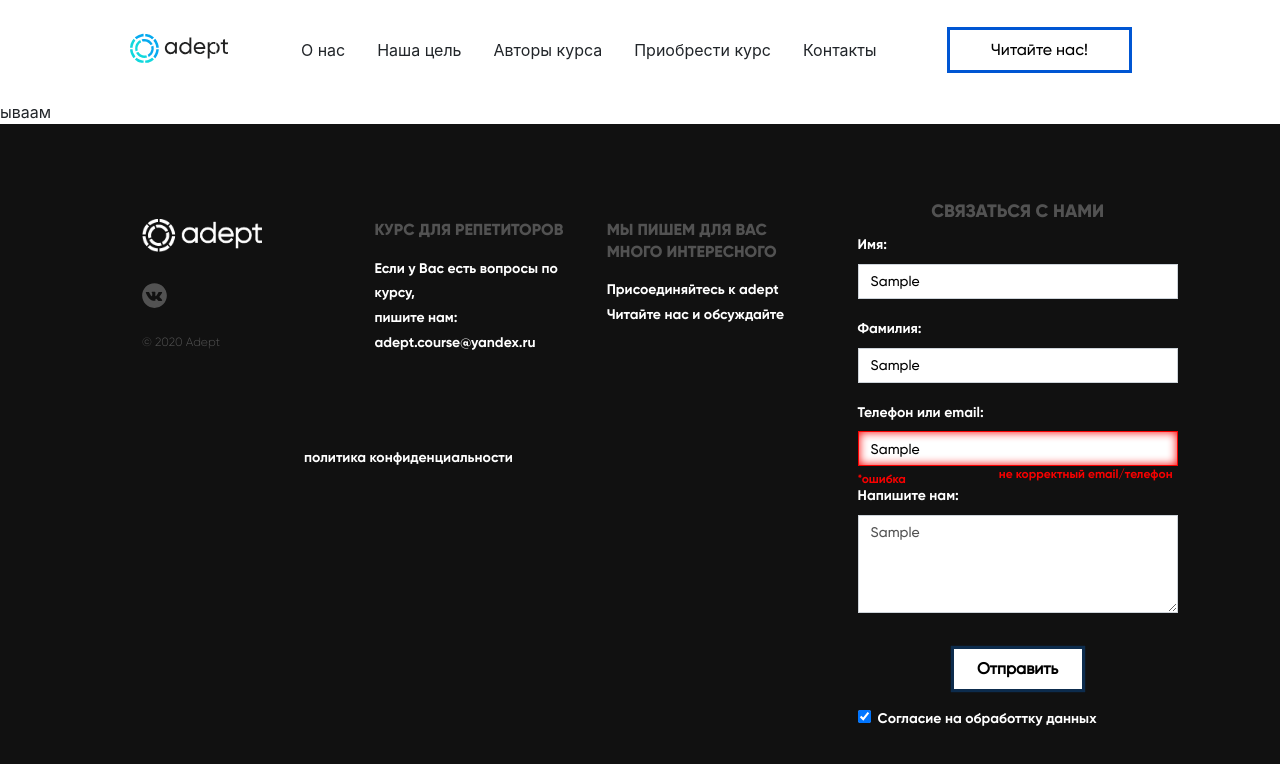
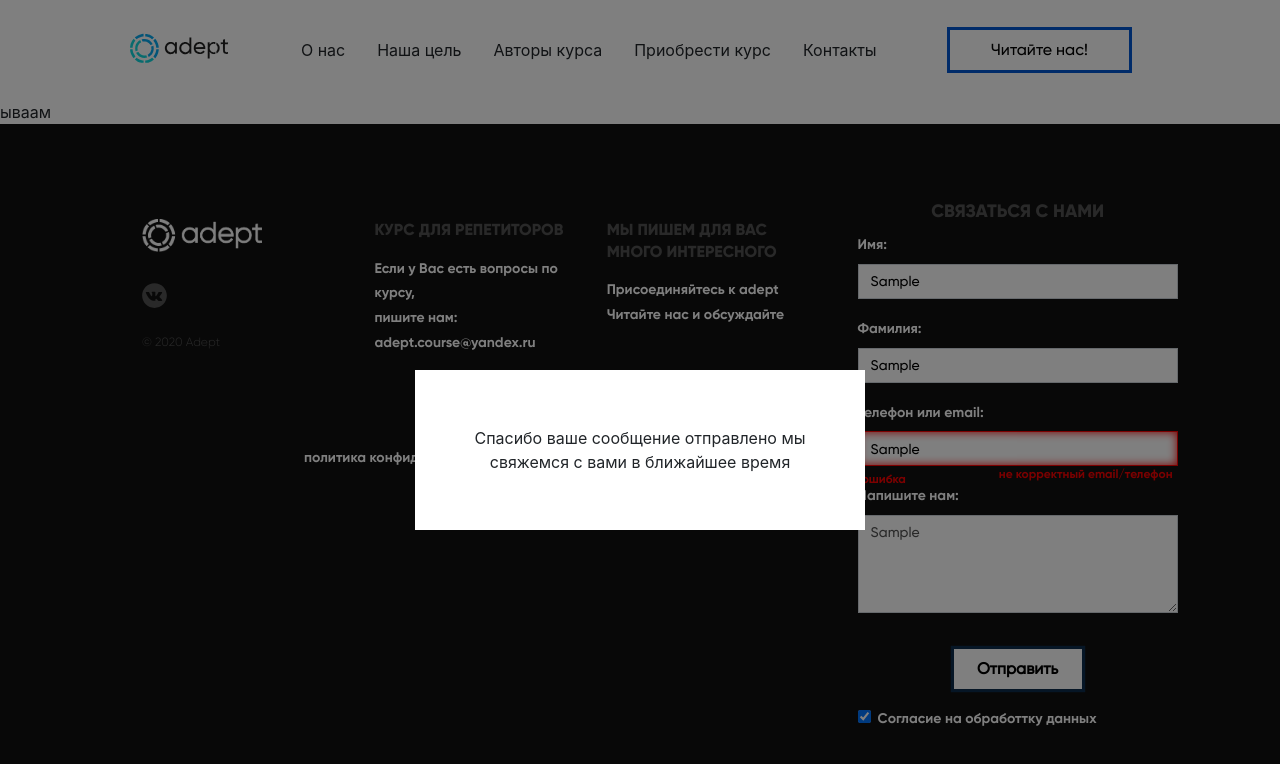
Before and after one commit to SergeyDef/portfolio-0, a Vue app: page /privacy_policy in a window 1280 px wide. Both pictures are taken after typing "Sample", "Sample", "Sample", "Sample" into the empty fields and a click on the input "Отправить". Shown: the top 764 px of the page. Built offline with nearby package versions, Linux system fonts and the light colour scheme; what vue-yandex-metrika would draw is missing.

Commit message:
client(ref)

```diff
--- a/src/components/FooterSection.vue
+++ b/src/components/FooterSection.vue
@@ -197,27 +197,17 @@
 					</div>
 			</form>
 		</div>
-		<!-- <frameset rows="80,*" cols="*">
-			<noscript class="footer__counter">
-			<div>
-				<img src="https://mc.yandex.ru/watch/72354526" style="position:absolute; left:-9999px;" alt="" />
+		<div class="modal" v-if="answerTrue">
+			<div class="modal__wrapper">
+				<span class="modal__block">Спасибо ваше сообщение отправлено мы свяжемся с вами в ближайшее время</span>
 			</div>
-		</noscript>
-			<script type="text/javascript">
-				(function(m,e,t,r,i,k,a){m[i]=m[i]||function(){(m[i].a=m[i].a||[]).push(arguments)};
-				m[i].l=1*new Date();k=e.createElement(t),a=e.getElementsByTagName(t)[0],k.async=1,k.src=r,a.parentNode.insertBefore(k,a)});
-			(window, document, "script", "https://mc.yandex.ru/metrika/tag.js", "ym");
-			ym(72354526, "init", { clickmap:true, trackLinks:true, accurateTrackBounce:true, webvisor:true });
-			</script>
-		</frameset> -->
-		<!-- Yandex.Metrika counter -->
+		</div>
 	</div>
 </template>
 
 <script>
 import { validationMixin } from 'vuelidate'
 import { required, email } from 'vuelidate/lib/validators'
-import VueYandexMetrika from 'vue-yandex-metrika'
 
 export default {
 	mixins: [validationMixin],
@@ -233,7 +223,8 @@ export default {
 				contact: null,
 				massage: null,
 				consent: true,
-			}
+			},
+			answerTrue: false,
 		}
 	},
 	methods: {
@@ -249,10 +240,9 @@ export default {
 
 			if (result) {
 				let form = this.feedback;
-				// console.log(form);
 				this.$store.dispatch('SET_FORM', form);
 			} else {
-				alert("ошибка");
+				this.answerTrue = true;
 			}
 		},
 		privacyPolicy: function () {
@@ -260,12 +250,6 @@ export default {
 		}
 	},
 	maunted() {
-				(VueYandexMetrika, {
-				id: 72354526,
-				env: process.env.NODE_ENV
-				// other options
-		})
-		console.log(this.$metrika)
 	},
 	validations: {
 		feedback: {
@@ -466,6 +450,33 @@ export default {
 			width: 50px;
 			height: 100px;
 			background-color: #fff;
+		}
+	}
+	.modal{
+		position: fixed;
+		z-index: 99999999;
+		padding-top: 100px;
+		left: 0;
+		top: 0;
+		display: flex;
+		height: 100%;
+		width: 100%;
+		overflow: auto;
+		background-color: rgb(0,0,0);
+		background-color: rgba(0,0,0,0.5);
+
+		&__wrapper{
+			width: 450px;
+			height: 160px;
+			background-color: #fff;
+			margin: auto;
+			display: flex;
+		}
+		&__block{
+			text-align: center;
+			display: block;
+			width: 80%;
+			margin: auto;
 		}
 	}
 	@media (max-width: 1600px){
--- a/src/store/futterModule.js
+++ b/src/store/futterModule.js
@@ -5,6 +5,7 @@ import axios from 'axios'
 export default{
 	state: {
 		SendByMail: { name: "Cira", eg: 78 },
+		sendingMessage: true,
 
 	},
 	mutations: {
@@ -15,7 +16,12 @@ export default{
 	getters: {
 		SEND_BYMAIl: state => {
 			return state.SendByMail
-		}
+		},
+		ANSWER: state => {
+			return state.sendingMessage;
+		},
+
+
 	},
 	actions: {
 		SET_FORM: (context, submit) => {
@@ -28,6 +34,7 @@ export default{
 			})
 			.then(function (response) {
 					console.log(response);
+
 			})
 			.catch(function (error) {
 				console.log(error);
```
